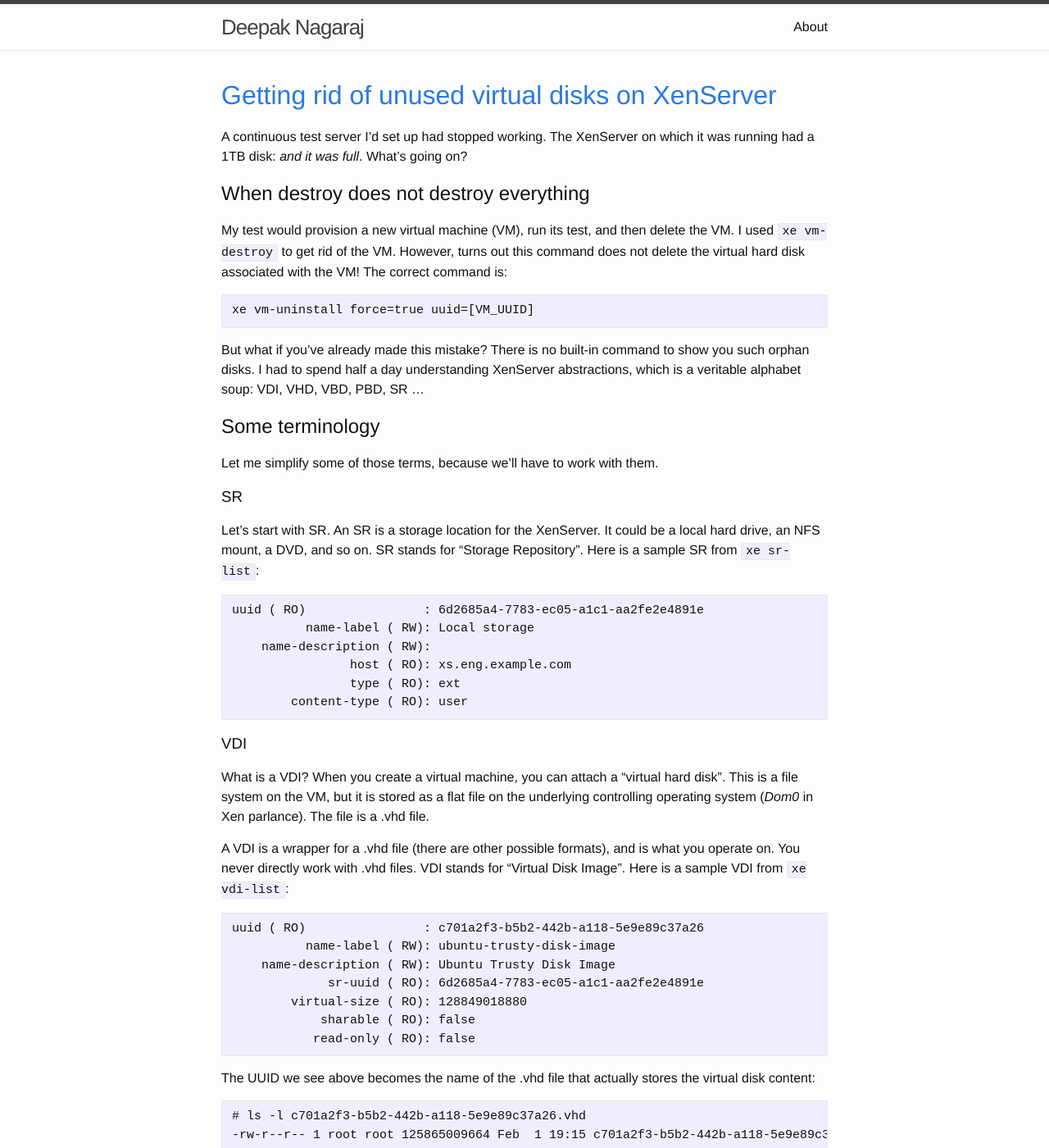
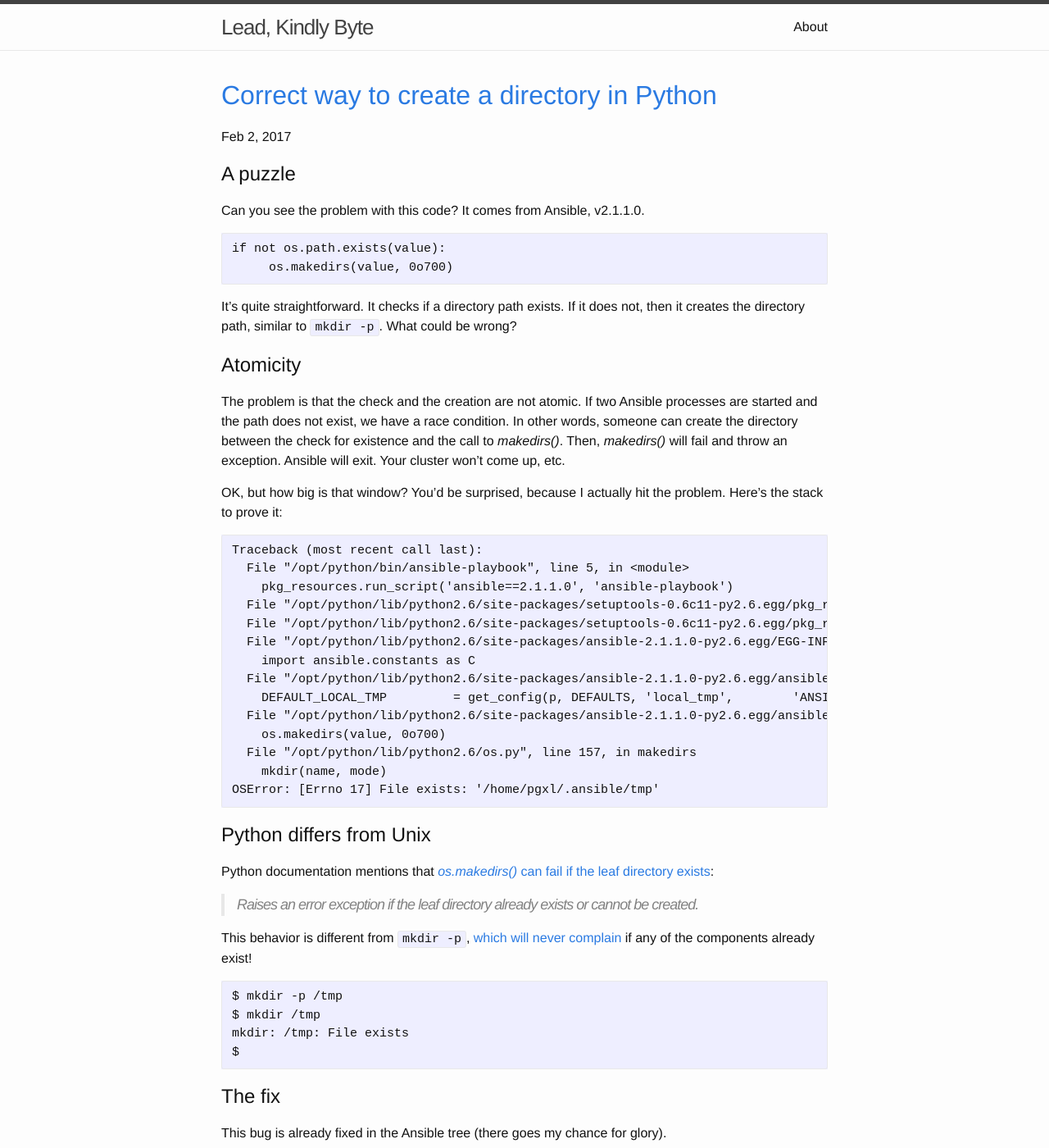
Before and after one commit to deepix/deepix.github.io, a Jekyll site: the page built from index.html, in a window 1280 px wide and 1400 px high. Shown: the whole window at 82% size. Built offline with Jekyll 4.4.1, drawn with Linux system fonts in a browser that asks for light colours; the list of posts is cut into pages by our own code; some of the changed text lies outside the part shown.

Commit message:
New post: python directory creation
Also:
- use pagination for blog
- update About page

````diff
--- a/_config.yml
+++ b/_config.yml
@@ -6,14 +6,15 @@
 # 'jekyll serve'. If you change this file, please restart the server process.
 
 # Site settings
-title: Deepak Nagaraj
+title: Lead, Kindly Byte
 email: n.deepak@gmail.com
 description: > # this means to ignore newlines until "baseurl:"
-  Personal tech blog of Deepak Nagaraj
+  Musings on technology
 baseurl: "" # the subpath of your site, e.g. /blog
 url: "http://deepix.github.io" # the base hostname & protocol for your site
 # twitter_username: deepix
 github_username:  deepix
+paginate: 3
 
 # Build settings
 markdown: kramdown
--- /dev/null
+++ b/_posts/2017-02-02-eexists.markdown
@@ -0,0 +1,85 @@
+---
+layout: post
+title: Correct way to create a directory in Python
+tags: python
+---
+
+## A puzzle
+
+Can you see the problem with this code?  It comes from Ansible, v2.1.1.0.
+
+```
+if not os.path.exists(value):
+     os.makedirs(value, 0o700)
+```
+
+It's quite straightforward.  It checks if a directory path exists.  If
+it does not, then it creates the directory path, similar to `mkdir
+-p`.  What could be wrong?
+
+## Atomicity
+
+The problem is that the check and the creation are not atomic.  If two
+Ansible processes are started and the path does not exist, we have a
+race condition.  In other words, someone can create the directory
+between the check for existence and the call to _makedirs()_.  Then,
+_makedirs()_ will fail and throw an exception.  Ansible will exit.
+Your cluster won't come up, etc.
+
+OK, but how big is that window?  You'd be surprised, because I
+actually hit the problem.  Here's the stack to prove it:
+
+```
+Traceback (most recent call last):
+  File "/opt/python/bin/ansible-playbook", line 5, in <module>
+    pkg_resources.run_script('ansible==2.1.1.0', 'ansible-playbook')
+  File "/opt/python/lib/python2.6/site-packages/setuptools-0.6c11-py2.6.egg/pkg_resources.py", line 489, in run_script
+  File "/opt/python/lib/python2.6/site-packages/setuptools-0.6c11-py2.6.egg/pkg_resources.py", line 1207, in run_script
+  File "/opt/python/lib/python2.6/site-packages/ansible-2.1.1.0-py2.6.egg/EGG-INFO/scripts/ansible-playbook", line 44, in <module>
+    import ansible.constants as C
+  File "/opt/python/lib/python2.6/site-packages/ansible-2.1.1.0-py2.6.egg/ansible/constants.py", line 152, in <module>
+    DEFAULT_LOCAL_TMP         = get_config(p, DEFAULTS, 'local_tmp',        'ANSIBLE_LOCAL_TEMP',      '$HOME/.ansible/tmp', istmppath=True)
+  File "/opt/python/lib/python2.6/site-packages/ansible-2.1.1.0-py2.6.egg/ansible/constants.py", line 78, in get_config
+    os.makedirs(value, 0o700)
+  File "/opt/python/lib/python2.6/os.py", line 157, in makedirs
+    mkdir(name, mode)
+OSError: [Errno 17] File exists: '/home/pgxl/.ansible/tmp'
+```
+
+## Python differs from Unix
+
+Python documentation mentions that [_os.makedirs()_ can fail if the
+leaf directory exists](https://docs.python.org/2/library/os.html):
+
+> Raises an error exception if the leaf directory already exists or
+> cannot be created.
+
+This behavior is different from `mkdir -p`,
+[which will never complain](https://linux.die.net/man/1/mkdir) if any
+of the components already exist!
+
+```
+$ mkdir -p /tmp
+$ mkdir /tmp
+mkdir: /tmp: File exists
+$
+```
+
+## The fix
+
+This bug is already fixed in the Ansible tree (there goes my chance
+for glory).
+
+For the sake of completion, here is the correct code:
+
+```
+import os
+import errno
+if not os.path.exists(value):
+    try:
+        os.makedirs(value, 0o700)
+    except OSError as e:
+        if e.errno != errno.EEXIST:
+            raise
+
+```
--- a/about.md
+++ b/about.md
@@ -4,12 +4,21 @@
 permalink: /about/
 ---
 
-This is the base Jekyll theme. You can find out more info about customizing your Jekyll theme, as well as basic Jekyll usage documentation at [jekyllrb.com](http://jekyllrb.com/)
+Hello, my name is Deepak.  I work as a software engineer at Citrix
+Systems in so-called Silicon Valley.
 
-You can find the source code for the Jekyll new theme at:
-{% include icon-github.html username="jglovier" %} /
-[jekyll-new](https://github.com/jglovier/jekyll-new)
+My technical skillset spans three broad domains: Unix systems, Web
+networking, and big data.  I have extensive working knowledge of C and
+Unix.  I also understand Web networking very well, because the product
+I worked for is a network load balancer at HTTP layer.
 
-You can find the source code for Jekyll at
-{% include icon-github.html username="jekyll" %} /
-[jekyll](https://github.com/jekyll/jekyll)
+Since last couple years, I have been building a data and analytics
+pipeline.  This has led me towards distributed systems and big data
+ecosystems.  These days I spend my time working with Ansible, Hadoop,
+Spark, Python and Golang.
+
+The name of the blog, _Lead, Kindly Byte_, is a pun on [a poem by John
+Newman](http://www.newmanreader.org/works/verses/verse90.html) and my
+name, which means 'Light' in Sanskrit.
+
+You can reach me on e-mail: n.deepak at gmail.com
--- a/index.html
+++ b/index.html
@@ -2,24 +2,43 @@
 layout: default
 ---
 
-<div class="blog-index">
-  {% assign post = site.posts.first %}
-  {% assign content = post.content %}
-  {% include post_detail.html %}
-</div>
+<!-- This loops through the paginated posts -->
+{% for post in paginator.posts %}
+  <h1><a href="{{ post.url }}">{{ post.title }}</a></h1>
+  <p class="author">
+    <span class="date">{{ post.date | date: "%b %-d, %Y" }}</span>
+  </p>
+  <div class="content">
+    {{ post.content }}
+  </div>
+    <div align="center" style="margin-top: 25px; margin-bottom: 37px"><hr width="33%" /></div>
+{% endfor %}
 
-<div class="home">
+<!-- Pagination links -->
+<div align="center">
+  {% if paginator.total_pages > 1 %}
+  <div class="pagination">
+    {% if paginator.previous_page %}
+    <a href="{{ paginator.previous_page_path | prepend: site.baseurl | replace: '//', '/' }}">&laquo; Prev</a>
+    {% else %}
+    <span>&laquo; Prev</span>
+    {% endif %}
 
-  <h1 class="page-heading">All Posts</h1>
+    {% for page in (1..paginator.total_pages) %}
+      {% if page == paginator.page %}
+      <em>{{ page }}</em>
+      {% elsif page == 1 %}
+      <a href="{{ paginator.previous_page_path | prepend: site.baseurl | replace: '//', '/' }}">{{ page }}</a>
+      {% else %}
+      <a href="{{ site.paginate_path | prepend: site.baseurl | replace: '//', '/' | replace: ':num', page }}">{{ page }}</a>
+      {% endif %}
+    {% endfor %}
 
-  <ul class="post-list">
-    {% for post in site.posts %}
-      <li>
-        <span class="post-meta">{{ post.date | date: "%b %-d, %Y" }}</span>
-
-        <h2>
-          <a class="post-link" href="{{ post.url | prepend: site.baseurl }}">{{ post.title }}</a>
-        </h2>
-      </li>
-    {% endfor %}
-  </ul>
+    {% if paginator.next_page %}
+      <a href="{{ paginator.next_page_path | prepend: site.baseurl | replace: '//', '/' }}">Next &raquo;</a>
+    {% else %}
+      <span>Next &raquo;</span>
+    {% endif %}
+  </div>
+  {% endif %}
+</div> <!-- center -->
````
